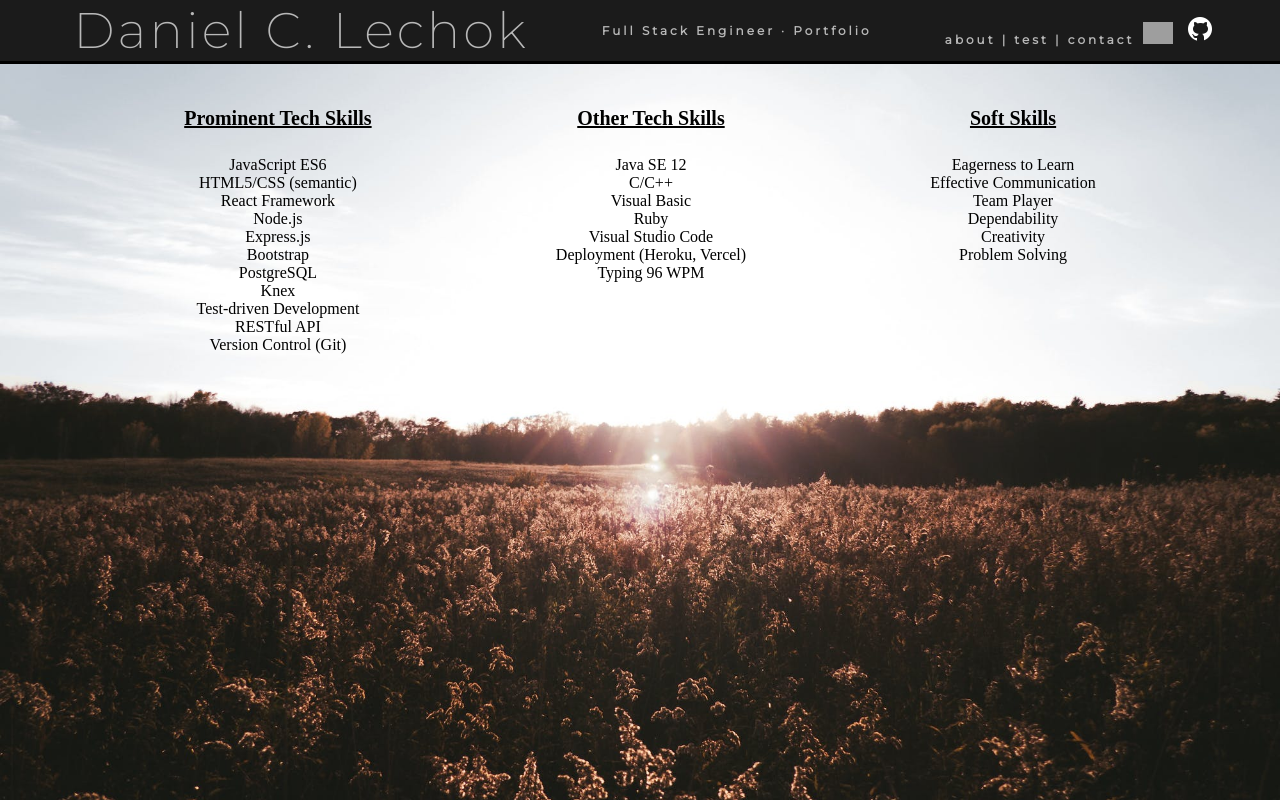
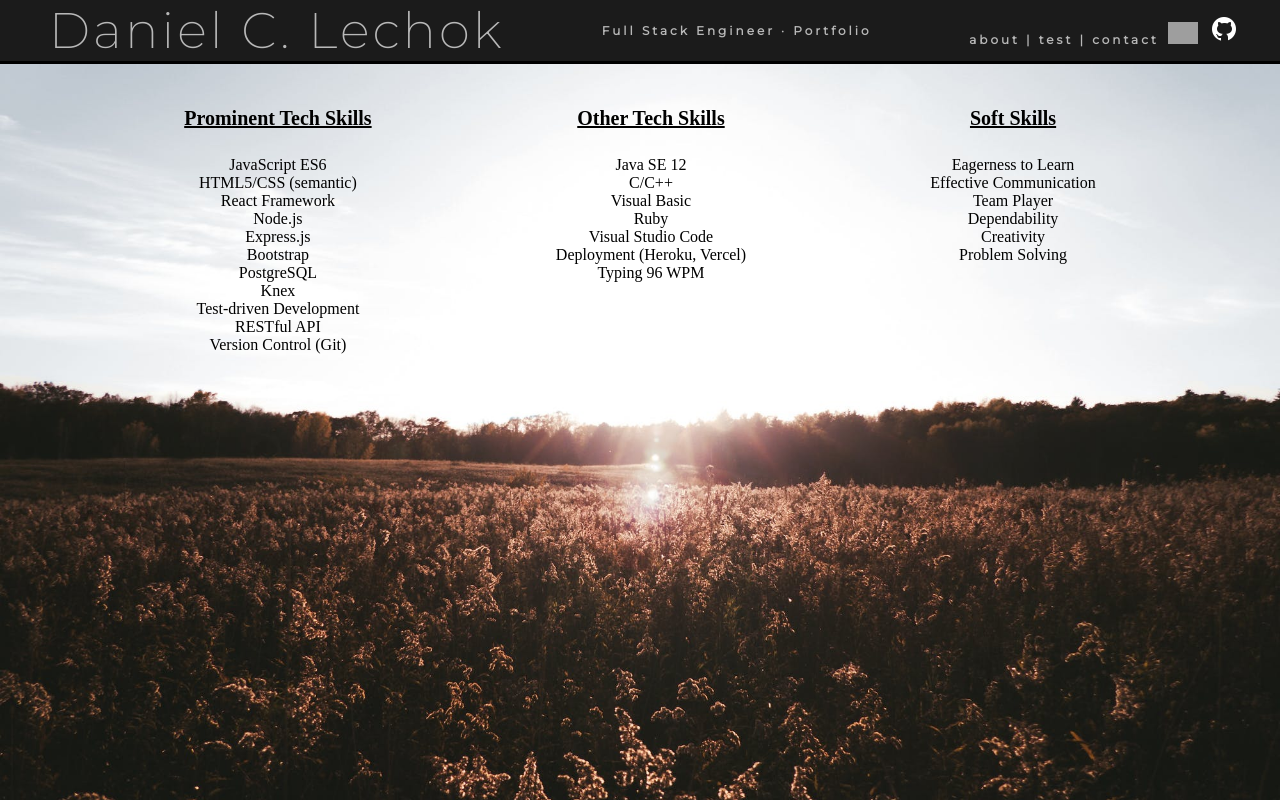
Before and after one commit to dclechok/devsite-frontend, a React (Create React App) app: page / in a window 1280 px wide. Built offline with nearby package versions, Linux system fonts and the light colour scheme; grey boxes are pictures that could not be loaded.

Commit message:
justifying nav content

```diff
--- a/src/Nav.css
+++ b/src/Nav.css
@@ -7,7 +7,7 @@ nav {
   padding: 0;
   display: flex;
   flex-direction: row;
-  justify-content: space-evenly;
+  justify-content: space-around;
   align-items: center;
   color: rgb(184, 184, 184);
   background-color: rgb(27, 27, 27);
--- a/src/index.css
+++ b/src/index.css
@@ -1,7 +1,6 @@
 @import url('https://fonts.googleapis.com/css2?family=Cormorant+Garamond:wght@500&family=Raleway&display=swap');
 
 html{
-  /* background-image: url('./images/moraine.jpg'); */
   background-image: url('./images/field.jpeg');
   height: 100%;
   background-size: cover;
```
